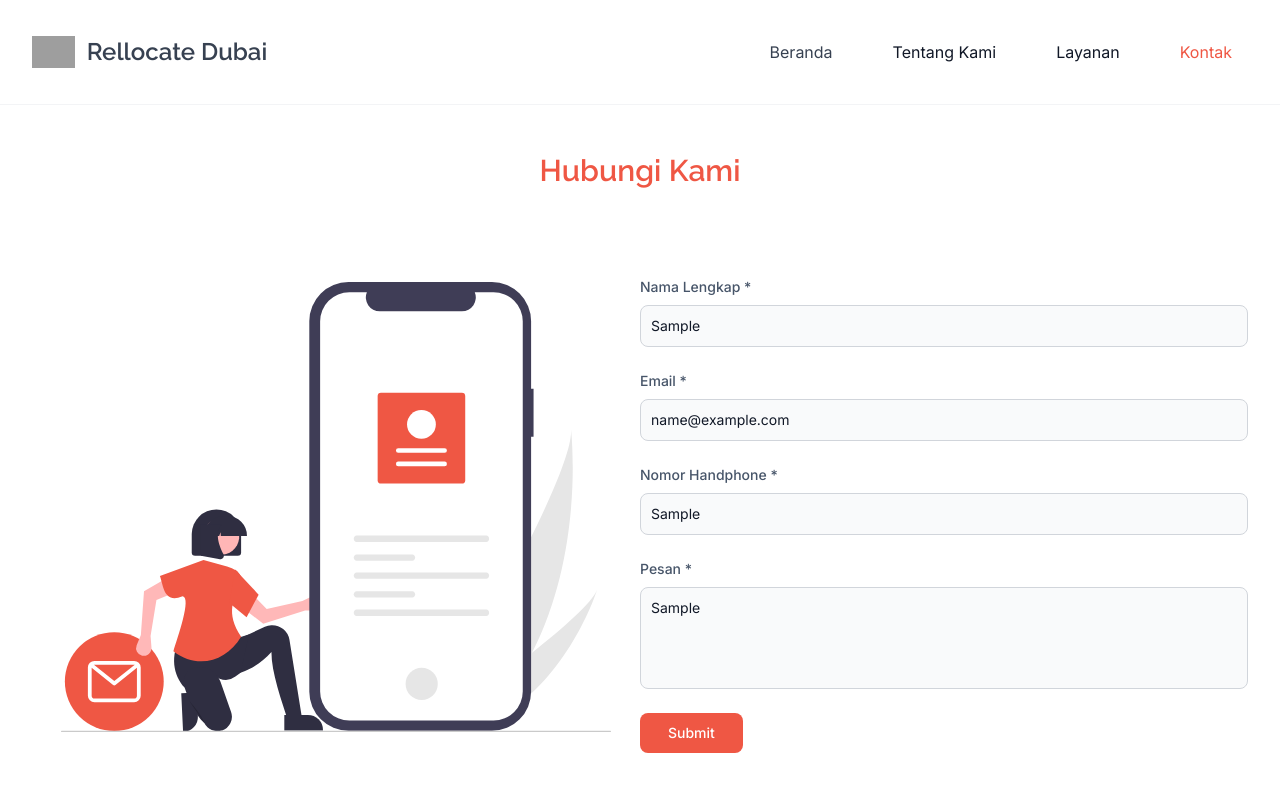
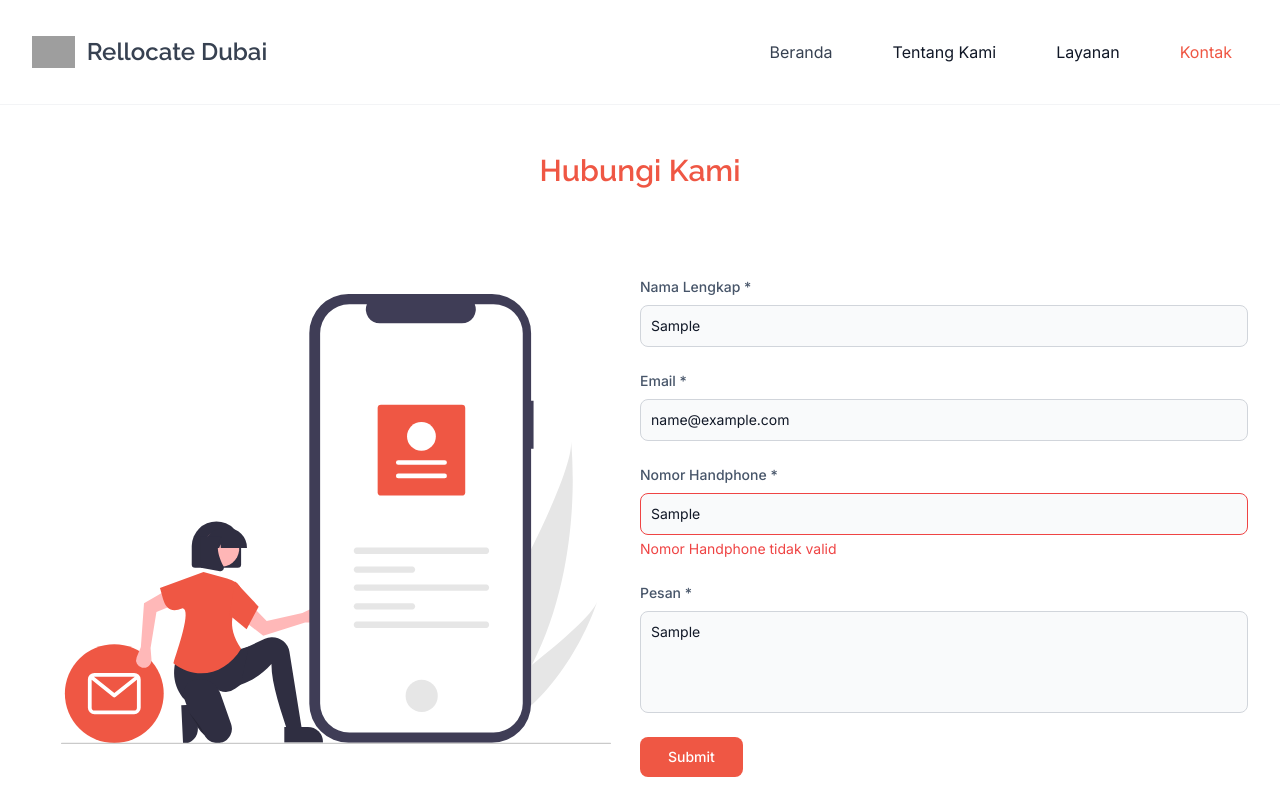
Before and after one commit to galeeh16/nuxt-tailwind-sheila, a Nuxt app: page /contact in a window 1280 px wide. Both pictures are taken after typing "Sample", "name@example.com", "Sample", "Sample" into the empty fields and a click on the button "Submit". Shown: the top 800 px of the page. Built offline with nearby package versions, Linux system fonts and the light colour scheme; grey boxes are pictures that could not be loaded.

Commit message:
add Input component and validation

```diff
--- /dev/null
+++ b/components/Input/Area.vue
@@ -0,0 +1,30 @@
+<template>
+  <div class="mb-6">
+    <label for="pesan" class="block mb-2 text-sm font-medium text-slate-600">{{ props.label }}</label>
+    <textarea type="text" id="pesan" autocomplete="off"
+      class="bg-gray-50 border text-gray-900 text-sm rounded-lg focus:ring-blue-600 focus:bg-white focus:border-blue-600 block w-full p-2.5 outline-none resize-none"
+      :class="isInvalid ? 'border-red-500' : 'border-gray-300'" rows=" 4" placeholder="Masukkan Pesan"
+      @input="$emit('update:modelValue', $event.target.value)" :value="modelValue"></textarea>
+
+    <slot />
+  </div>
+</template>
+
+<script setup>
+
+const props = defineProps({
+  label: {
+    required: true,
+    type: String
+  },
+  modelValue: {
+    required: true,
+    type: [String, Number],
+    default: ''
+  },
+  isInvalid: {
+    type: Boolean,
+    default: true
+  }
+})
+</script>
--- /dev/null
+++ b/components/Input/Text.vue
@@ -0,0 +1,29 @@
+<template>
+  <div class="mb-6">
+    <label class="block mb-2 text-sm font-medium text-slate-600">{{ props.label }}</label>
+    <input
+      class="bg-gray-50 border border-gray-300 text-gray-900 text-sm rounded-lg focus:ring-blue-600 focus:bg-white focus:border-blue-600 block w-full p-2.5 outline-none"
+      :value="props.modelValue" @input="$emit('update:modelValue', $event.target.value)" v-bind="$attrs"
+      :class="isInvalid ? 'border-red-500' : 'border-gray-300'">
+    <slot />
+  </div>
+</template>
+
+<script setup>
+
+const props = defineProps({
+  label: {
+    required: true,
+    type: String
+  },
+  modelValue: {
+    required: true,
+    type: [String, Number],
+    default: ''
+  },
+  isInvalid: {
+    type: Boolean,
+    default: true
+  }
+})
+</script>
--- a/package.json
+++ b/package.json
@@ -16,6 +16,8 @@
     "vue-eslint-parser": "^8.3.0"
   },
   "dependencies": {
+    "@vuelidate/core": "^2.0.2",
+    "@vuelidate/validators": "^2.0.2",
     "flowbite": "^1.6.5",
     "motion": "^10.15.5",
     "swiper": "^9.2.0"
--- a/pages/contact.vue
+++ b/pages/contact.vue
@@ -12,30 +12,34 @@
 
       <div>
         <form @submit.prevent="handleSubmit" method="post" spellcheck="false">
-          <div class="mb-6">
-            <label for="fullName" class="block mb-2 text-sm font-medium text-slate-600">Nama Lengkap *</label>
-            <input type="text" id="fullName" autocomplete="off"
-              class="bg-gray-50 border border-gray-300 text-gray-900 text-sm rounded-lg focus:ring-primary focus:bg-white focus:border-primary block w-full p-2.5 outline-none"
-              placeholder="Masukkan Nama Lengkap">
-          </div>
-          <div class="mb-6">
-            <label for="email" class="block mb-2 text-sm font-medium text-slate-600">Email *</label>
-            <input type="text" id="email"
-              class="bg-gray-50 border border-gray-300 text-gray-900 text-sm rounded-lg focus:ring-primary focus:bg-white focus:border-primary block w-full p-2.5 outline-none"
-              placeholder="Masukkan Email">
-          </div>
-          <div class="mb-6">
-            <label for="noHp" class="block mb-2 text-sm font-medium text-slate-600">Nomor Handphone *</label>
-            <input type="text" id="noHp"
-              class="bg-gray-50 border border-gray-300 text-gray-900 text-sm rounded-lg focus:ring-primary focus:bg-white focus:border-primary block w-full p-2.5 outline-none"
-              placeholder="Masukkan Nomor Handphone">
-          </div>
-          <div class="mb-6">
-            <label for="pesan" class="block mb-2 text-sm font-medium text-slate-600">Pesan *</label>
-            <textarea type="text" id="pesan" autocomplete="off"
-              class="bg-gray-50 border border-gray-300 text-gray-900 text-sm rounded-lg focus:ring-primary focus:bg-white focus:border-primary block w-full p-2.5 outline-none resize-none"
-              rows="4" placeholder="Masukkan Pesan"></textarea>
-          </div>
+          <InputText type="text" label="Nama Lengkap *" v-model="contact.fullName" placeholder="Masukkan Nama Lengkap"
+            maxlength="50" :isInvalid="v$.fullName.$errors.length > 0">
+            <div v-if="v$.fullName.$errors.length > 0" class="text-red-500 mt-1 text-sm">
+              {{ v$.fullName.$errors[0].$message }}
+            </div>
+          </InputText>
+
+          <InputText type="text" label="Email *" v-model="contact.email" placeholder="Masukkan Email"
+            :isInvalid="v$.pesan.$errors.length > 0">
+            <div v-if="v$.email.$errors.length > 0" class="text-red-500 mt-1 text-sm">
+              {{ v$.email.$errors[0].$message }}
+            </div>
+          </InputText>
+
+          <InputText type="text" label="Nomor Handphone *" v-model="contact.noHp" placeholder="Masukkan Nomor Handphone"
+            :isInvalid="v$.noHp.$errors.length > 0">
+            <div v-if="v$.noHp.$errors.length > 0" class="text-red-500 mt-1 text-sm">
+              {{ v$.noHp.$errors[0].$message }}
+            </div>
+          </InputText>
+
+          <InputArea label="Pesan *" v-model="contact.pesan" placeholder="Masukkan Pesan"
+            :isInvalid="v$.pesan.$errors.length > 0">
+            <div v-if="v$.pesan.$errors.length > 0" class="text-red-500 mt-1 text-sm">
+              {{ v$.pesan.$errors[0].$message }}
+            </div>
+          </InputArea>
+
           <div class="mb-6">
             <button type="submit"
               class="text-white bg-primary hover:bg-[#cf5040] font-medium rounded-lg text-sm px-7 py-2.5 mr-2 mb-2 ">Submit</button>
@@ -48,8 +52,56 @@
 
 <script setup>
 import { container } from '~/constants/style'
+import useVuelidate from '@vuelidate/core'
+import { required, email, helpers, minLength, maxLength, numeric } from '@vuelidate/validators';
+
+const contact = ref({
+  fullName: '',
+  email: '',
+  noHp: '',
+  pesan: ''
+})
+
+const rules = {
+  fullName: {
+    required: helpers.withMessage('Harap isi Nama Lengkap', required),
+    minLength: helpers.withMessage(({ $params }) => `Nama Lengkap minimal ${$params.min} karakter`, minLength(3)),
+    maxLength: helpers.withMessage(({ $params }) => `Nama Lengkap maksimal ${$params.max} karakter`, maxLength(50)),
+    $autoDirty: true
+  },
+  email: {
+    required: helpers.withMessage('Harap isi Email', required),
+    email: helpers.withMessage('Email tidak valid', email),
+    $autoDirty: true,
+  },
+  noHp: {
+    required: helpers.withMessage('Harap isi Nomor Handphone', required),
+    numeric: helpers.withMessage('Nomor Handphone tidak valid', numeric),
+    minLength: helpers.withMessage(({ $params }) => `Nomor Handphone minimal ${$params.min} karakter`, minLength(10)),
+    maxLength: helpers.withMessage(({ $params }) => `Nomor Handphone maksimal ${$params.max} karakter`, maxLength(15)),
+    $autoDirty: true,
+  },
+  pesan: {
+    required: helpers.withMessage('Harap isi Pesan', required),
+    $autoDirty: true,
+  },
+}
+
+const v$ = useVuelidate(rules, contact)
 
 const handleSubmit = () => {
   console.log('handle submit')
+
+  v$.value.$touch();
+
+  if (v$.value.$invalid) return;
+
+  contact.value.fullName = ''
+  contact.value.email = ''
+  contact.value.noHp = ''
+  contact.value.pesan = ''
+
+  v$.value.$reset() // clear message dan reset
+
 }
 </script>
```
Also changed, not shown: 1 other file (tests, documents, lock files or other folders).
